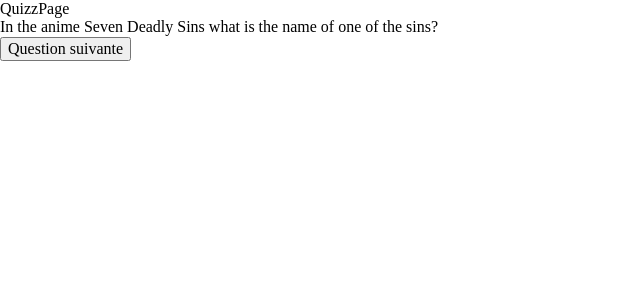
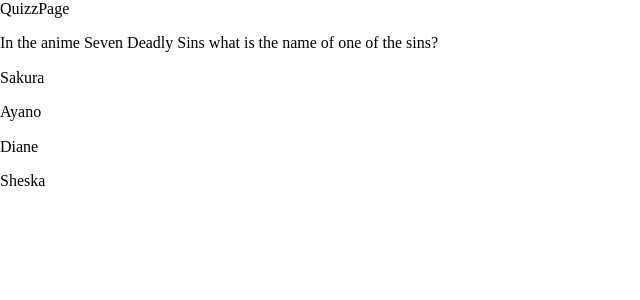
Before and after one commit to JulienPoirierWebDev/webitech_quizz, a React (Vite) app in the folder webitech-quizz/: page / in a window 1280 px wide. Both pictures are taken after a click on the button "Jouer !". Shown: the top 300 px of the page, without its empty margins (0-640 px from the left). Built offline with nearby package versions, Linux system fonts and the light colour scheme.

Commit message:
première solution pour compter les points et faire un feedback : solution final quizz

```diff
--- a/webitech-quizz/src/pages/QuizzPage/index.jsx
+++ b/webitech-quizz/src/pages/QuizzPage/index.jsx
@@ -5,6 +5,8 @@
   //depuis l'API -> useEffect
   const [questions, setQuestions] = useState([]);
   const [questionIndex, setQuestionIndex] = useState(0);
+  const [score, setScore] = useState(0);
+  const [userAnswers, setUserAnswers] = useState([]);
 
   useEffect(() => {
     const controller = new AbortController();
@@ -35,6 +37,13 @@
   // Afficher les réponses
 
   // Permettre de répondre à la question
+
+  const answers = questions[questionIndex]?.incorrect_answers || [];
+  answers.push(questions[questionIndex]?.correct_answer);
+
+  console.log(answers);
+  console.log(answers.sort(() => Math.random() - 0.5));
+
   return (
     <>
       QuizzPage
@@ -51,20 +60,64 @@
           </button>
         </>
       )} */}
-      {questions.length > 0 ? (
+      {questions.length > 0 && questionIndex < 10 ? (
         <>
-          <div>{questions[questionIndex]?.question}</div>
+          <div>
+            <p
+              dangerouslySetInnerHTML={{
+                __html: questions[questionIndex].question,
+              }}
+            ></p>
+          </div>
 
-          <button
-            onClick={() => {
-              setQuestionIndex(questionIndex + 1);
-            }}
-          >
-            Question suivante
-          </button>
+          <div>
+            {answers.map((answer) => (
+              <p
+                key={answer}
+                onClick={() => {
+                  console.log(answer);
+                  console.log(
+                    answer === questions[questionIndex].correct_answer
+                  );
+                  if (answer === questions[questionIndex].correct_answer) {
+                    setScore(score + 1);
+                  }
+                  setUserAnswers([...userAnswers, answer]);
+                  setQuestionIndex(questionIndex + 1);
+                }}
+              >
+                {answer}
+              </p>
+            ))}
+          </div>
         </>
       ) : (
         <div>Pas de questions</div>
+      )}
+      {questionIndex === 10 && (
+        <div>
+          <p>Score : {score}</p>
+          {questions.map((question, index) => (
+            <div key={question.question}>
+              <p
+                dangerouslySetInnerHTML={{
+                  __html: question.question,
+                }}
+              ></p>
+              {userAnswers[index] === question.correct_answer ? (
+                <p>
+                  Tu as trouvé la bonne réponse ! C&rsquo;était{" "}
+                  {question.correct_answer}
+                </p>
+              ) : (
+                <p>
+                  Tu t&rsquo;es trompé, la bonne réponse était :{" "}
+                  {question.correct_answer}. Et tu as mis : {userAnswers[index]}
+                </p>
+              )}
+            </div>
+          ))}
+        </div>
       )}
     </>
   );
```
